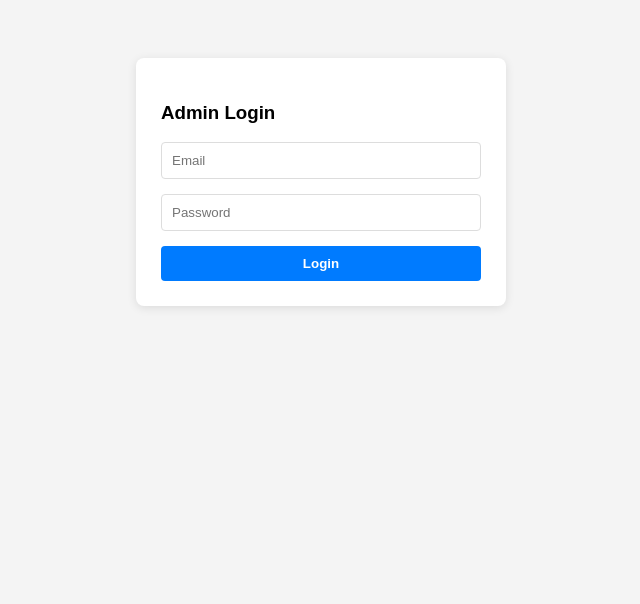
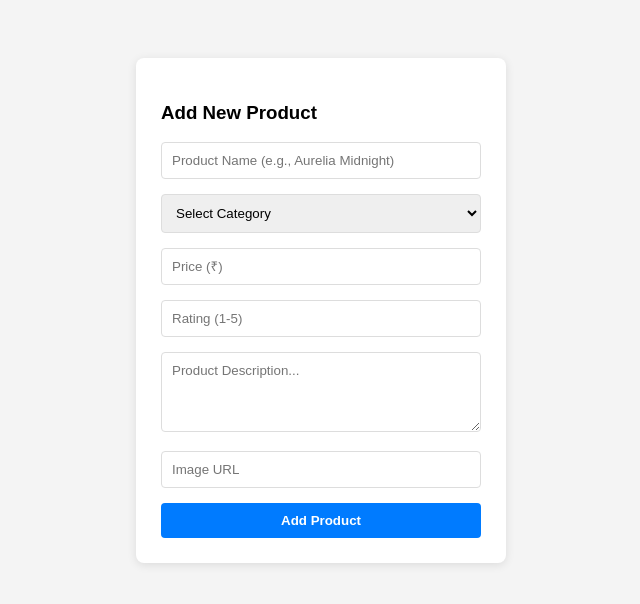
Before and after one commit to tashuaryan/kickcraze, a website: page inventory-portal-piyush.html in a window 1280 px wide. Shown: the whole page, without its empty margins (319-959 px from the left). Drawn offline with nearby package versions, Linux system fonts and the light colour scheme.

Commit message:
Fixed accessibility errors in admin portal

```diff
--- a/admin.html
+++ b/inventory-portal-piyush.html
@@ -3,7 +3,7 @@
 <head>
     <meta charset="UTF-8">
     <meta name="viewport" content="width=device-width, initial-scale=1.0">
-    <title>Admin Panel</title>
+    <title>Atelier Inventory Portal</title>
     <style>
         body { font-family: sans-serif; display: flex; justify-content: center; padding-top: 50px; background: #f4f4f4; }
         .box { width: 320px; padding: 25px; background: white; border-radius: 8px; box-shadow: 0 2px 10px rgba(0,0,0,0.1); }
@@ -11,27 +11,17 @@
         textarea { resize: vertical; min-height: 80px; }
         button { width: 100%; padding: 10px; background: #007bff; color: white; border: none; border-radius: 4px; cursor: pointer; font-weight: bold; transition: background 0.2s; }
         button:hover { background: #0056b3; }
-
-        /* This class fixes the "CSS inline styles should not be used" error */
-        .hidden { display: none; }
     </style>
 </head>
 <body>
 
 <div class="box">
-    <div id="loginSection">
-        <h3>Admin Login</h3>
-        <input type="email" id="email" placeholder="Email" required>
-        <input type="password" id="password" placeholder="Password" required>
-        <button onclick="login()">Login</button>
-    </div>
-
-    <div id="adminSection" class="hidden">
+    <div id="adminSection">
         <h3>Add New Product</h3>
 
-        <input type="text" id="name" placeholder="Product Name (e.g., Aurelia Midnight)" required>
+        <input type="text" id="name" placeholder="Product Name (e.g., Aurelia Midnight)" aria-label="Product Name" title="Product Name" required>
 
-        <select id="category" required>
+        <select id="category" aria-label="Product Category" title="Product Category" required>
             <option value="" disabled selected>Select Category</option>
             <option value="Shoes">Sneakers</option>
             <option value="Clothing">Clothing</option>
@@ -40,10 +30,10 @@
             <option value="Fragrance">Fragrance</option>
         </select>
 
-        <input type="number" id="price" placeholder="Price (₹)" required>
-        <input type="number" id="rating" placeholder="Rating (1-5)" min="1" max="5" required>
-        <textarea id="description" placeholder="Product Description..." required></textarea>
-        <input type="text" id="img" placeholder="Image URL" required>
+        <input type="number" id="price" placeholder="Price (₹)" aria-label="Product Price" title="Product Price" required>
+        <input type="number" id="rating" placeholder="Rating (1-5)" min="1" max="5" aria-label="Product Rating" title="Product Rating" required>
+        <textarea id="description" placeholder="Product Description..." aria-label="Product Description" title="Product Description" required></textarea>
+        <input type="text" id="img" placeholder="Image URL" aria-label="Image URL" title="Image URL" required>
 
         <button onclick="addShoe()">Add Product</button>
     </div>
@@ -51,24 +41,8 @@
 
 <script src="https://cdn.jsdelivr.net/npm/@supabase/supabase-js@2"></script>
 <script>
-    // Initialize Supabase (named 'db' to avoid crashing the browser library)
+    // Initialize Supabase using 'db' to prevent browser library crashes
     const db = window.supabase.createClient('https://qryvixlfyzdaawjiryic.supabase.co', 'sb_publishable_foN7QwGkf4XsnRee0ZGNWg_LJNkna2G');
-
-    async function login() {
-        const email = document.getElementById('email').value;
-        const password = document.getElementById('password').value;
-
-        // Use 'db.auth' instead of 'supabase.auth'
-        const { data, error } = await db.auth.signInWithPassword({ email, password });
-        if (error) {
-            alert("Login Failed: " + error.message);
-        } else {
-            // Swap sections using the CSS class instead of inline styles
-            document.getElementById('loginSection').classList.add('hidden');
-            document.getElementById('adminSection').classList.remove('hidden');
-            alert("Login Successful!");
-        }
-    }
 
     async function addShoe() {
         const name = document.getElementById('name').value;
@@ -78,13 +52,13 @@
         const description = document.getElementById('description').value;
         const img = document.getElementById('img').value;
 
-        // Validation check to ensure no empty data goes to the database
+        // Validation check to make sure no blank entries get sent to the database
         if (!name || !category || !price || !rating || !description || !img) {
             alert("Please fill out all fields.");
             return;
         }
 
-        // Use 'db.from' instead of 'supabase.from'
+        // Send data directly to the Supabase 'products' table
         const { error } = await db.from('products').insert([{
             name: name,
             category: category,
@@ -98,7 +72,7 @@
             alert("Error: " + error.message);
         } else {
             alert("Product Added Successfully!");
-            // Clear the form for the next entry
+            // Clear the form fields for the next product
             document.getElementById('name').value = '';
             document.getElementById('category').value = '';
             document.getElementById('price').value = '';
```
